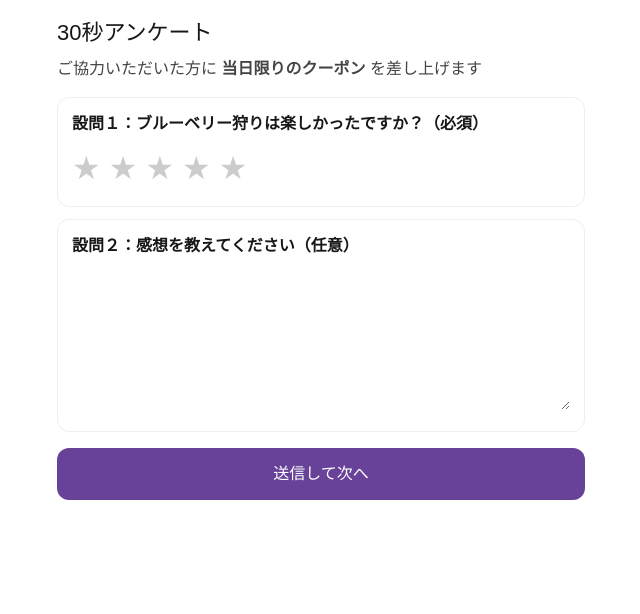
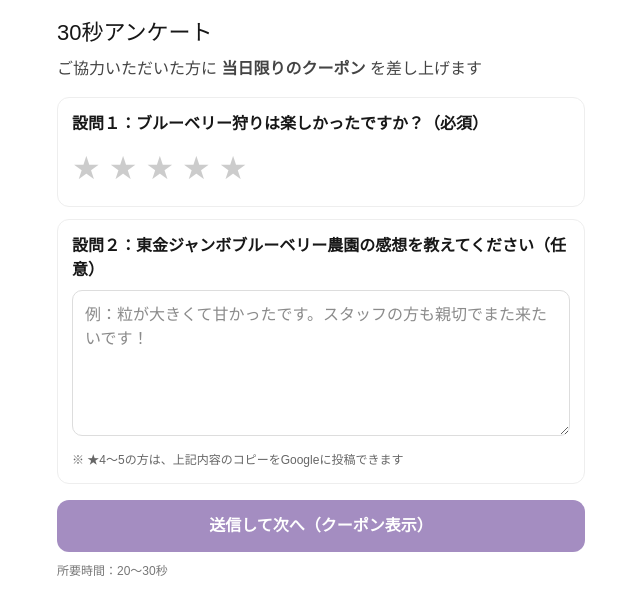
Before and after one commit to chinensk/farm-review-app, a Next.js app: page /q/1/begin in a window 1280 px wide. Shown: the top 614 px of the page, without its empty margins (319-959 px from the left). Built offline with nearby package versions, Linux system fonts and the light colour scheme; no server answers.

Commit message:
fix: 安全なrating処理 + UI保持

```diff
--- a/app/q/[campaignId]/begin/page.tsx
+++ b/app/q/[campaignId]/begin/page.tsx
@@ -19,11 +19,15 @@ function endOfTodayJSTISOString() {
 
 export default function BeginPage() {
   const router = useRouter();
-  const params = useParams();
+  const params = useParams<{ campaignId: string }>();
   const campaignId = params.campaignId;
 
+  // ★修正ポイント①（型）
   const [rating, setRating] = useState<number | null>(null);
+
+  // ★修正ポイント②（hover追加）
   const [hover, setHover] = useState(0);
+
   const [comment, setComment] = useState("");
   const [feedback, setFeedback] = useState("");
   const [loading, setLoading] = useState(false);
@@ -31,7 +35,7 @@ export default function BeginPage() {
   const canSubmit = useMemo(() => rating !== null, [rating]);
 
   const submit = async () => {
-    if (!canSubmit) return;
+    if (!canSubmit || rating === null) return;
     setLoading(true);
 
     const { data: camp, error: campErr } = await supabase
@@ -46,22 +50,21 @@ export default function BeginPage() {
       return;
     }
 
-    // ✅ 自前でID生成（これが重要）
-    const responseId = crypto.randomUUID();
-
-    const { error: resErr } = await supabase
+    const { data: res, error: resErr } = await supabase
       .from("responses")
       .insert({
-        id: responseId,
         store_id: camp.store_id,
         campaign_id: camp.id,
         rating,
         q1: null,
         q2: comment || null,
-        feedback: (rating !== null && rating <= 3) ? (feedback || null) : null,
-      });
+        // ★修正ポイント③（安全な書き方）
+        feedback: rating <= 3 ? (feedback || null) : null,
+      })
+      .select("id")
+      .single();
 
-    if (resErr) {
+    if (resErr || !res) {
       alert("送信に失敗しました");
       setLoading(false);
       return;
@@ -72,7 +75,7 @@ export default function BeginPage() {
     const { data: coupon, error: cErr } = await supabase
       .from("coupons")
       .insert({
-        response_id: responseId,
+        response_id: res.id,
         store_id: camp.store_id,
         campaign_id: camp.id,
         title: camp.coupon_title,
@@ -92,14 +95,17 @@ export default function BeginPage() {
     await supabase.from("events").insert({
       store_id: camp.store_id,
       campaign_id: camp.id,
-      response_id: responseId,
+      response_id: res.id,
       coupon_id: coupon.id,
       event_name: "survey_submitted",
       meta: { rating },
     });
 
-    if (rating !== null && rating >= 4) {
-      router.push(`/q/${campaignId}/review?couponId=${coupon.id}&responseId=${responseId}`);
+    // ★修正ポイント④（null安全）
+    if (rating >= 4) {
+      router.push(
+        `/q/${campaignId}/review?couponId=${coupon.id}&responseId=${res.id}`
+      );
     } else {
       router.push(`/coupon/${coupon.token}`);
     }
@@ -142,25 +148,49 @@ export default function BeginPage() {
 
       <div style={{ marginTop: 12, padding: 14, borderRadius: 12, border: "1px solid #eee" }}>
         <div style={{ fontWeight: 800, marginBottom: 8 }}>
-          設問２：感想を教えてください（任意）
+          設問２：東金ジャンボブルーベリー農園の感想を教えてください（任意）
         </div>
         <textarea
           value={comment}
           onChange={(e) => setComment(e.target.value)}
           rows={5}
-          style={{ width: "100%", padding: 12 }}
+          placeholder="例：粒が大きくて甘かったです。スタッフの方も親切でまた来たいです！"
+          style={{ width: "100%", padding: 12, borderRadius: 10, border: "1px solid #ddd" }}
         />
+        <div style={{ marginTop: 8, fontSize: 12, color: "#666" }}>
+          ※ ★4〜5の方は、上記内容のコピーをGoogleに投稿できます
+        </div>
       </div>
 
       {rating !== null && rating <= 3 && (
-        <div style={{ marginTop: 12 }}>
+        <div
+          style={{
+            marginTop: 12,
+            padding: 14,
+            borderRadius: 12,
+            border: "1px solid #ddd",
+          }}
+        >
+          <div style={{ fontWeight: 800, marginBottom: 8 }}>
+            より良くするため、改善点があれば教えてください（任意）
+          </div>
+
           <textarea
             value={feedback}
             onChange={(e) => setFeedback(e.target.value)}
             rows={4}
-            placeholder="改善点"
-            style={{ width: "100%", padding: 12 }}
+            placeholder="例：駐車場が少し分かりづらかった / 休憩スペースがあると嬉しい など"
+            style={{
+              width: "100%",
+              padding: 12,
+              borderRadius: 10,
+              border: "1px solid #ddd",
+            }}
           />
+
+          <div style={{ marginTop: 8, fontSize: 12, color: "#666" }}>
+            ※ こちらは外部に公開されません（農園改善のための内部用です）
+          </div>
         </div>
       )}
 
@@ -172,12 +202,20 @@ export default function BeginPage() {
             width: "100%",
             padding: 14,
             borderRadius: 12,
+            border: 0,
             background: "#684298",
             color: "#fff",
+            fontWeight: 900,
+            fontSize: 16,
+            opacity: !canSubmit || loading ? 0.6 : 1,
           }}
         >
-          {loading ? "送信中..." : "送信して次へ"}
+          {loading ? "送信中..." : "送信して次へ（クーポン表示）"}
         </button>
+      </div>
+
+      <div style={{ marginTop: 10, fontSize: 12, color: "#777" }}>
+        所要時間：20〜30秒
       </div>
     </div>
   );
```
